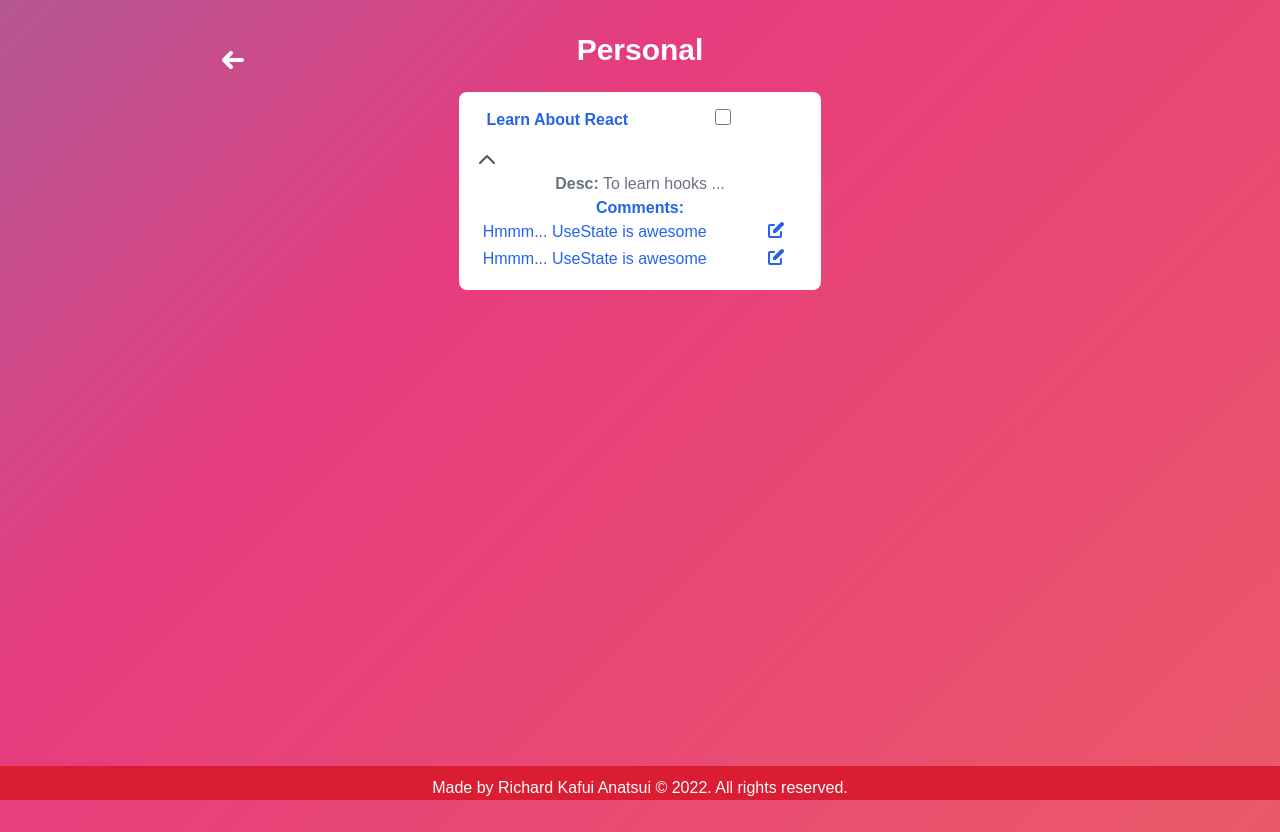
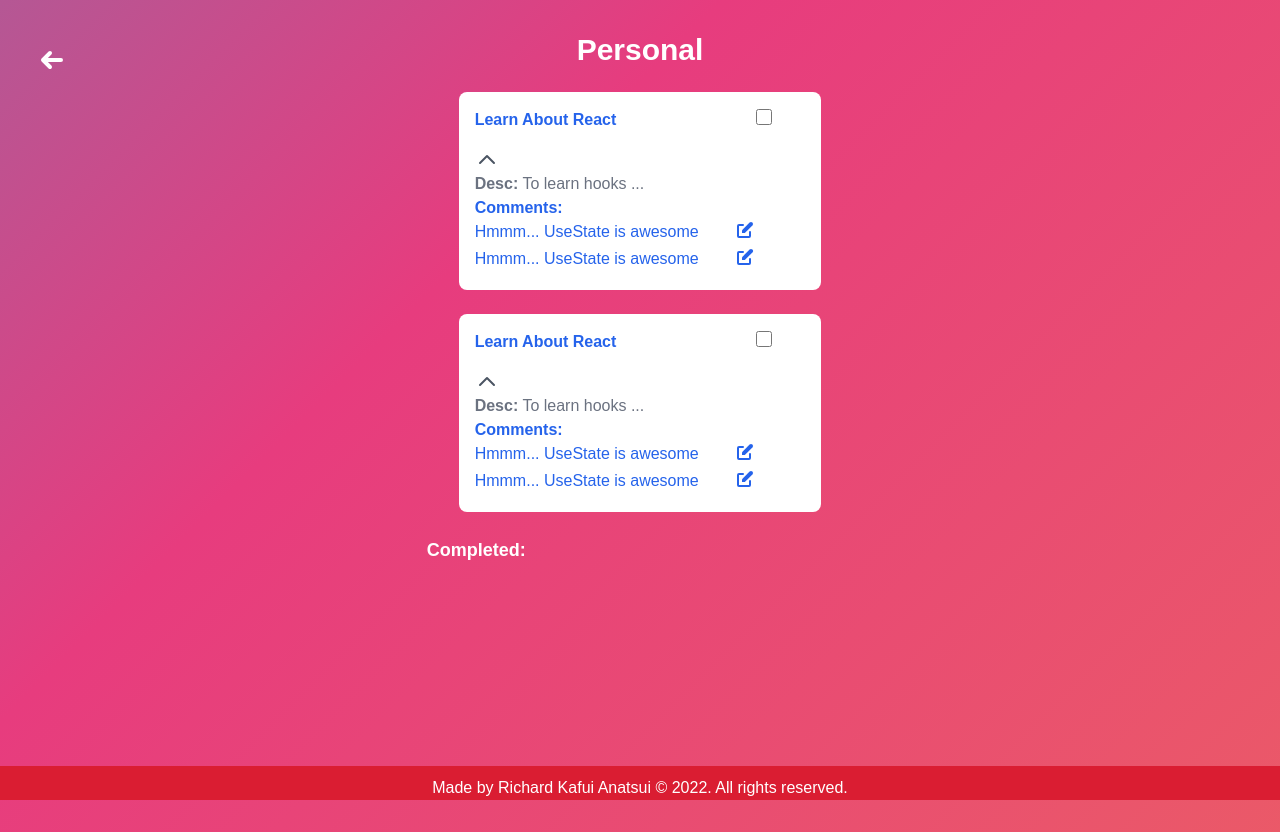
Before and after one commit to rich5k/my-todo, a React (Create React App) app: page /task/1 in a window 1280 px wide. Built offline with nearby package versions, Linux system fonts and the light colour scheme.

Commit message:
added completed tasks section

```diff
--- a/src/components/TaskItem.jsx
+++ b/src/components/TaskItem.jsx
@@ -7,11 +7,11 @@ const TaskItem = () => {
     };
     return (
         <div className="TaskItem bg-white text-blue-600 font-bold my-6 mx-8 rounded-lg pb-4">
-            <div className="grid grid-cols-2 p-4">
-                <div className="item-title">
+            <div className="grid grid-cols-4 p-4">
+                <div className="item-title col-span-3">
                     Learn About React
                 </div>
-                <div className="item-checkbox">
+                <div className="item-checkbox text-center">
                     <input type="checkbox" class="default:ring-2 rounded h-4 w-4 " />
                 </div>
             </div>
@@ -26,7 +26,7 @@ const TaskItem = () => {
                 </svg>
                 }
             </div>
-            <div className={isExpanded? "extra-info font-thin":"extra-info font-thin hidden"}>
+            <div className={isExpanded? "extra-info font-thin pl-4":"extra-info font-thin pl-4 hidden"}>
                 <div className="desc text-gray-500">
                     <span className="font-bold">Desc:</span> To learn hooks ...
                 </div>
--- a/src/components/TaskItems.jsx
+++ b/src/components/TaskItems.jsx
@@ -49,7 +49,7 @@ const TaskItems = () => {
         getData()
     },[])
     return (
-        <div className="TaskItems text-white grid grid-cols-3 text-center mt-8">
+        <div className="TaskItems text-white grid grid-cols-3 mt-8">
             <div>
                 <button onClick={goHome} className="go-back ml-10 mt-4">
                     <svg xmlns="http://www.w3.org/2000/svg" className="h-6 w-6" fill="none" viewBox="0 0 24 24" stroke="currentColor" strokeWidth={4}>
@@ -58,7 +58,7 @@ const TaskItems = () => {
                 </button>
             </div>
             <div>
-                <div className="text-3xl text-white font-bold">
+                <div className="text-3xl text-white font-bold text-center">
                     {
                     tasks && tasks.length>0 && tasks.map((task)=>{
                         // console.log(tasks)
@@ -68,6 +68,10 @@ const TaskItems = () => {
                     })
                 }</div>
                 <TaskItem />
+                <TaskItem />
+                <div className="completed-tasks">
+                    <span className="font-bold text-lg text-left">Completed:</span>
+                </div>
             </div>
             <div></div>
 
```
